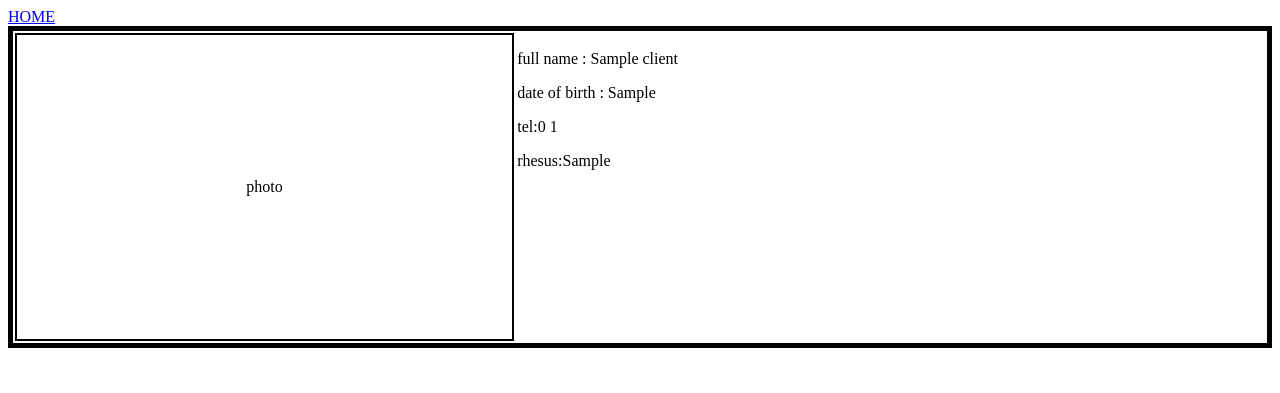
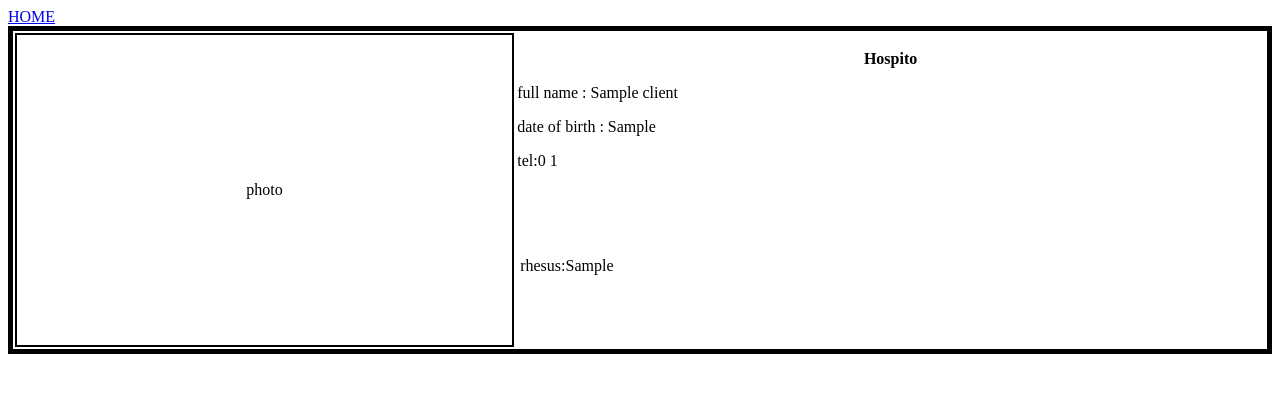
Before and after one commit to yah04dev/hospito, a Flask app: page /carte in a window 1280 px wide. Shown: the top 393 px of the page. Run offline with Flask 3, Linux system fonts and the light colour scheme; tables that the repository leaves empty hold one stand-in row (values such as "Sample post"); some libraries are stand-ins or nearby versions.

Commit message:
Update carte.html

```diff
--- a/templates/carte.html
+++ b/templates/carte.html
@@ -9,48 +9,28 @@
   <!-- Your HTML content here -->
 <a href="/dhome">HOME</a>
 <div id="content" >
+
 <table width="100%" height="100%" style="border-color: black; border: 5px solid ;">
 <tr>
 <td width="40%" height="60%" style="height:60%;border-color: red; border: 2px solid ;">
 <center><p >photo</p></center>
 </td>
 <td>
-
+<center><p><b>Hospito</b></p></center>
 <p>full name : {{rows[0][1]}}</p>
 <p>date of birth : {{rows[0][2]}}</p>
 <p>tel:0 {{rows[0][4]}}</p>
+<table>
+<tr>
+<td>
 <p>rhesus:{{rows[0][5]}}</p>
+</td>
+<td>
 <svg id="barcode"></svg>
-
+</td>
+</tr>
+</table>
 </td>
 </tr>
 <table>
 </div>
-
-
-
-
-  <script>
-
-    window.onload = function() {
-      const content = document.getElementById('content');
-      const opt = {
-        margin: 5,
-        filename: 'output.pdf',
-        image: { type: 'jpeg', quality: 0.98 },
-        html2canvas: { scale: 2 },
-        jsPDF: { unit: 'mm', format: 'a7', orientation: 'landscape' }
-      };
-	JsBarcode("#barcode", "{{rows[0][0]}}",{
-
-  width: 4,
-  height: 25,
-
-});
-      html2pdf().from(content).set(opt).save();
-
-
-    }
-  </script>
-</body>
-</html>
```
